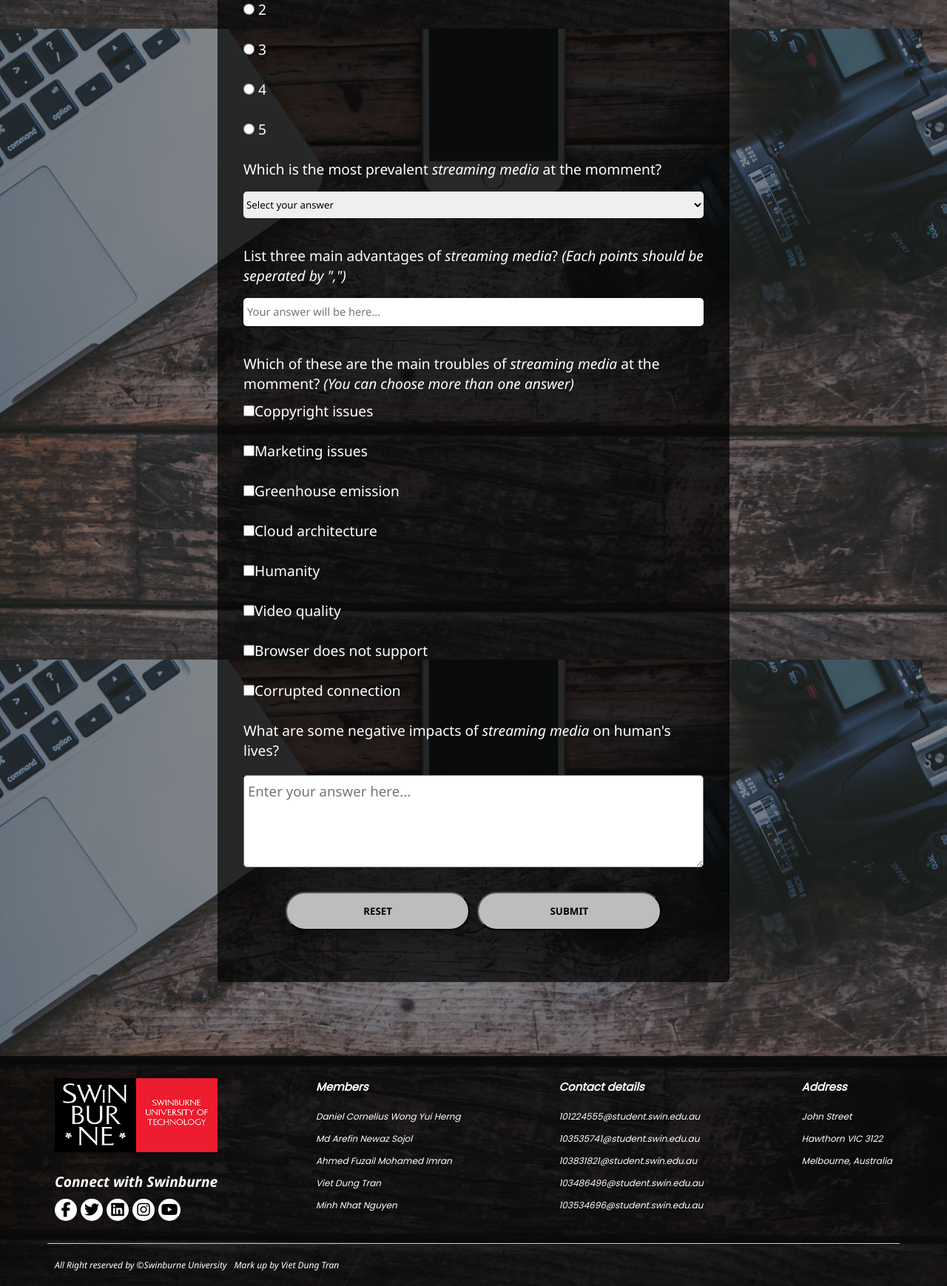
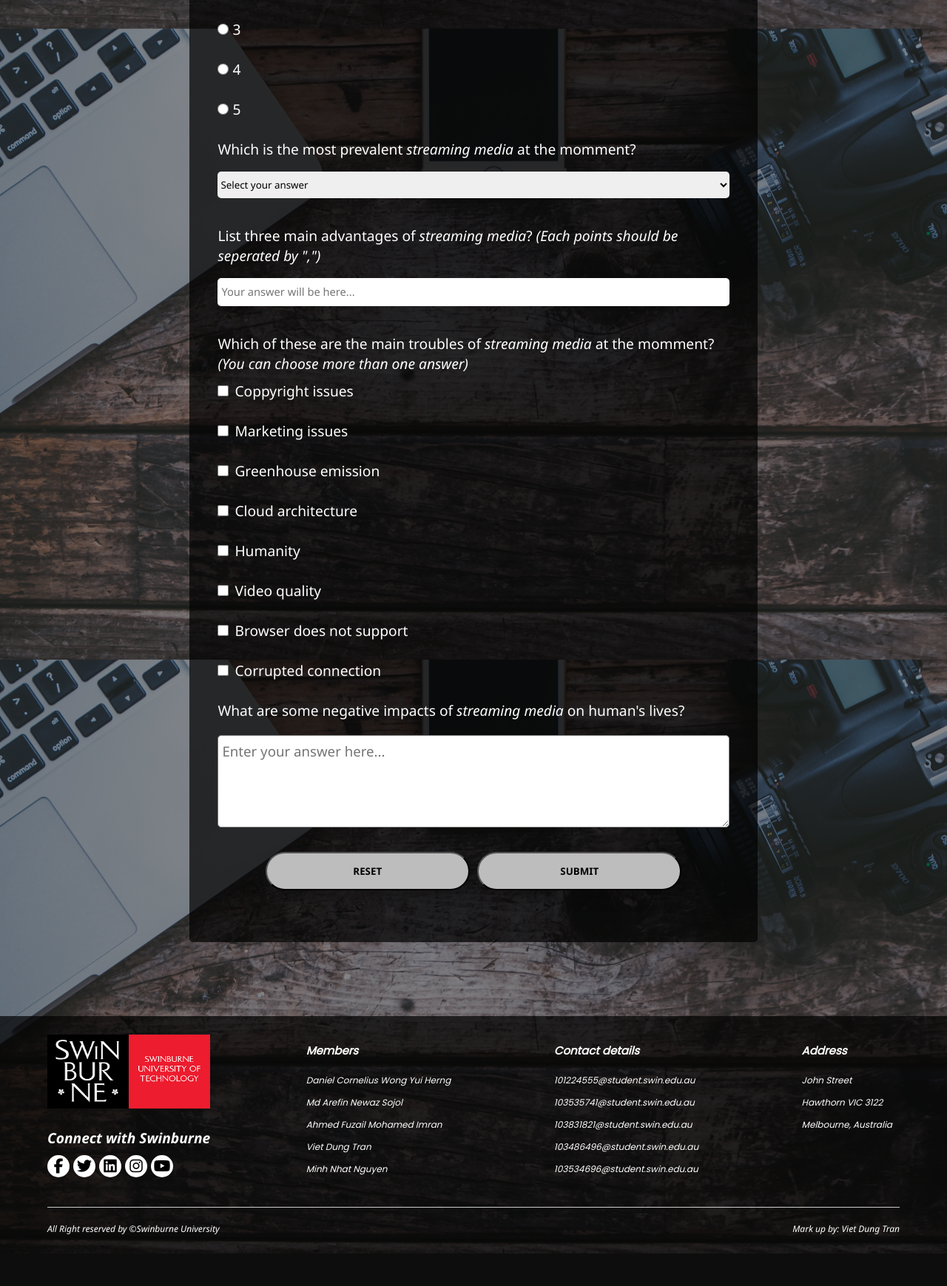
Before and after one commit to minhnnguyen003/assign1, a PHP site: page /quiz.html in a window 1280 px wide. Shown: the part 1668-3407 px from the top of the page at 74% size. After the commit the page ends 3363 px from the top, so only its background shows below. Run offline with PHP 8.4, Linux system fonts and the light colour scheme; some libraries are stand-ins or nearby versions.

Commit message:
Change tiny things
Edit class and id name in html
Edit footer.css

```diff
--- a/quiz.html
+++ b/quiz.html
@@ -22,7 +22,7 @@
     <h2 id="subheading"><i>Thank you for taking the time to fill the form</i></h2>
   </div>
   <form>
-    <div id="content1">
+    <div id="question-part">
       <fieldset class="fieldset">
 
         <legend class="legend">Personal details</legend>
@@ -39,7 +39,7 @@
       <legend class="legend">Questions</legend>
       <br>
       <label>Which is the main technology of <span class="streaming-media">streaming media</span>?</label><br><br>
-      <div id="option1">
+      <div class="ques-option">
         <select>
           <option id="default-val1" class="answer">Select your answer</option>
           <option value="Protocol" class="ans-opt">Protocol</option>
@@ -48,14 +48,14 @@
           <option value="Blockchain" class="ans-opt" >Blockchain</option>
         </select>
       </div><br>
-      <label id="head1">Which is the correct definition of <span class="streaming-media">streaming media</span>?</label><br><br>
+      <label >Which is the correct definition of <span class="streaming-media">streaming media</span>?</label><br><br>
       <input type="radio" name="radio" class="answer" id="def-ans1" required >
       <label for="def-ans1">Multimedia that is delivered and consumed content in a continuous manner from a source.</label><br><br>
       <input type="radio" name="radio" class="answer" id="def-ans2">
       <label for="def-ans2">Multimedia that is delivered and consumed content in a continuous manner from a source.</label><br><br>
       <input type="radio" name="radio" class="answer" id="def-ans3">
       <label for="def-ans3">Multimedia that is delivered and consumed content in a continuous manner from a source.</label><br><br>
-      <label id="head2">How many <span class="streaming-media">streaming media</span> platforms are there is those picture below</label>
+      <label >How many <span class="streaming-media">streaming media</span> platforms are there is those picture below</label>
       <div id="logo">
           <img src="images/twitch.jpeg" width="150" height="150" alt="Twitch" >
           <img src="images/facebook.png" width="150" height="150" alt="Facebook" >
@@ -74,7 +74,7 @@
         <input type="radio" name="number_of_media" class="answer" id="ques2-ans4">
         <label for ="ques2-ans4">5</label><br><br>
         <label>Which is the most prevalent <span class="streaming-media">streaming media</span> at the momment?</label><br><br>
-        <div id="option2">
+        <div class ="ques-option">
           <select>
             <option id="default-val2" class="ans-opt">Select your answer</option>
             <option value = "Netflix" class="ans-opt">Netflix</option>
@@ -87,8 +87,8 @@
         <label for="advantages">List three main advantages of <span class="streaming-media">streaming media</span>? <span class="note">(Each points should be seperated by ",")</span></label><br><br>
         <input type="text" name="advantages" id="advantages" class="box" placeholder="Your answer will be here..." required>
         <br><br>
-        <label id="head3">Which of these are the main troubles of <span class="streaming-media">streaming media</span> at the momment? <span class="note">(You can choose more than one answer)</span></label><br>
-        <div id="content3">
+        <label class ="ques-checkbox">Which of these are the main troubles of <span class="streaming-media">streaming media</span> at the momment? <span class="note">(You can choose more than one answer)</span></label><br>
+        <div class ="ques-checkbox-ans">
           <input type="checkbox" name="checkbox" class="answer"><label>Coppyright issues</label><br><br>
           <input type="checkbox" name="checkbox" class="answer"><label>Marketing issues</label><br><br>
           <input type="checkbox" name="checkbox" class="answer"><label>Greenhouse emission</label><br><br>
@@ -98,8 +98,8 @@
           <input type="checkbox" name="checkbox" class="answer"><label>Browser does not support</label><br><br>
           <input type="checkbox" name="checkbox" class="answer"><label>Corrupted connection</label><br><br>
         </div>
-        <div id="content4">
-          <label id="head4">What are some negative impacts of <span class="streaming-media">streaming media</span> on human's lives?</label><br><br>
+        <div class="ques-textarea" >
+          <label >What are some negative impacts of <span class="streaming-media">streaming media</span> on human's lives?</label><br><br>
           <textarea placeholder="Enter your answer here..." required></textarea>
         </div>
         </fieldset>
@@ -110,7 +110,7 @@
     </div>
   </form>
   <footer class="footer">
-    <div class="row">
+    <div class="footer-row">
       <div class="col">
         <a href="https://www.swinburne.edu.au/" target="_blank"><img src="images/swinburnelogo.png" width="200" height="100" class="swinburne-logo"></a>
         <div class="uni-contact">
@@ -122,7 +122,7 @@
             <a href="https://www.youtube.com/user/swinburne" target="_blank"><i class="fa-brands fa-youtube"></i></a>
         </div>
       </div>
-      <div class="col">
+      <div class="footer-col">
         <h3>Members</h3>
         <ul class="footer-list">
           <li class="footer-list-item">Daniel Cornelius Wong Yui Herng</li>
@@ -132,7 +132,7 @@
           <li class="footer-list-item">Minh Nhat Nguyen</li>
         </ul>
       </div>
-      <div class="col">
+      <div class="footer-col">
         <h3>Contact details</h3>
         <ul class="footer-list">
           <li class="footer-list-item"><a href="mailto:101224555@student.swin.edu.au" class="footer-list-anchor">101224555@student.swin.edu.au</a></li>
@@ -142,7 +142,7 @@
           <li class="footer-list-item"><a href="mailto:103534696@student.swin.edu.au" class="footer-list-anchor">103534696@student.swin.edu.au</a></li>
         </ul>
       </div>
-      <div class="col">
+      <div class="footer-col">
         <h3>Address</h3>
         <ul class="footer-list">
           <li class="footer-list-item">John Street</li>
@@ -155,7 +155,7 @@
       <hr id="copyright-line">
     <div class="footer-bottom">
       <p class ="copyright">All Right reserved by &copy;Swinburne University</p>
-      <p class="copyright">Mark up by Viet Dung Tran</p>
+      <p class="copyright">Mark up by: Viet Dung Tran</p>
     </div>
   </footer>
 </body>
--- a/styles/footer.css
+++ b/styles/footer.css
@@ -4,7 +4,7 @@ footer {
     bottom: 0;
     background-color: rgba(0, 0, 0, 0.7);
     color: white;
-    padding: 20px 0px 20px;
+    padding: 25px 0px 25px;
     margin-top: 100px;
     font-style: italic;
     align-items: center;
@@ -25,13 +25,13 @@ footer {
 }
 
 .footer-bottom {
+    width: 2000px;
     display: flex;
+    align-items: flex-start;
     justify-content: space-between;
-    align-items: center;
-
 }
 
 div[class="footer-bottom"] p {
     font-size: 12px;
-    margin-left: 10px;
+
 }
--- a/styles/quiz.css
+++ b/styles/quiz.css
@@ -2,7 +2,7 @@
     background: url("../images/background.jpg");
     background-size: cover;
     background-attachment: fixed;
-    color: #fff;
+    color: white;
     background-color: rgba(115, 115, 115, 0.8);
     background-blend-mode: multiply;
     font-size: 1.2em;
@@ -31,7 +31,7 @@
     font-size: 18px;
     margin-top: 10px;
   }
-  #content1{
+  #question-part{
     width: 90%;
     margin: auto;
   }
@@ -41,11 +41,38 @@
     display: flex;
     align-items: center;
     justify-content: center;
-    width: 54%;
+    width: 60%;
     border-radius: 5px;
     margin: auto;
     margin-top: 10px;
     padding-bottom: 60px ;
+  }
+  @media (max-width: 1000px){
+    form{
+      width: 80%;
+    }
+  }
+  @media (max-width: 700px){
+    .heading{
+      font-size: 75%;
+    }
+    form{
+      font-size: 75%;
+    }
+    legend{
+      font-size: 100%;
+    }
+    #logo img{
+      width: 25%;
+      height: 25%;
+    }
+    textarea::placeholder{
+      font-size: 50%;
+    }
+    input::placeholder{
+      font-size: 50%;
+    }
+
   }
   form .box{
     width: 100%;
@@ -55,7 +82,7 @@
     border: 0;
     border-radius: 5px;
   }
-  #option1 select{
+  .ques-option select{
     width: 100%;
     height: 2.7em;
     position: relative;
@@ -63,19 +90,19 @@
     border-radius: 5px;
     border: 0;
   }
-  #option2 select{
-    width: 100%;
-    height: 2.7em;
+  .ques-checkbox-ans{
+    margin-top: 10px;
+    display: block;
     position: relative;
-    bottom: 10px;
-    border-radius: 5px;
-    border: 0;
-  }
-  #content3{
-    margin-top: 10px;
+    padding: auto;
 
   }
-  #content4 textarea{
+  .ques-checkbox-ans input{
+    margin-right: 8px;
+    cursor: pointer;
+    position: relative;
+  }
+  .ques-textarea textarea{
     width: 100%;
     height:  125px;
     position: relative;
@@ -154,7 +181,7 @@
   }
 
 
-  .row{
+  .footer-row{
     width: 90%;
     margin: auto;
     display: flex;
@@ -162,14 +189,14 @@
     align-items: flex-start;
     justify-content: space-between;
   }
-  .col{
+  .footer-col{
     padding: 10px;
   }
   .swinburne-logo{
     width: 100%;
     margin-bottom: 20px;
   }
-  .col h3{
+  .footer-col h3{
     width: fit-content;
     margin-bottom: 20px;
     font-family: poppins,sans-serif;
```
